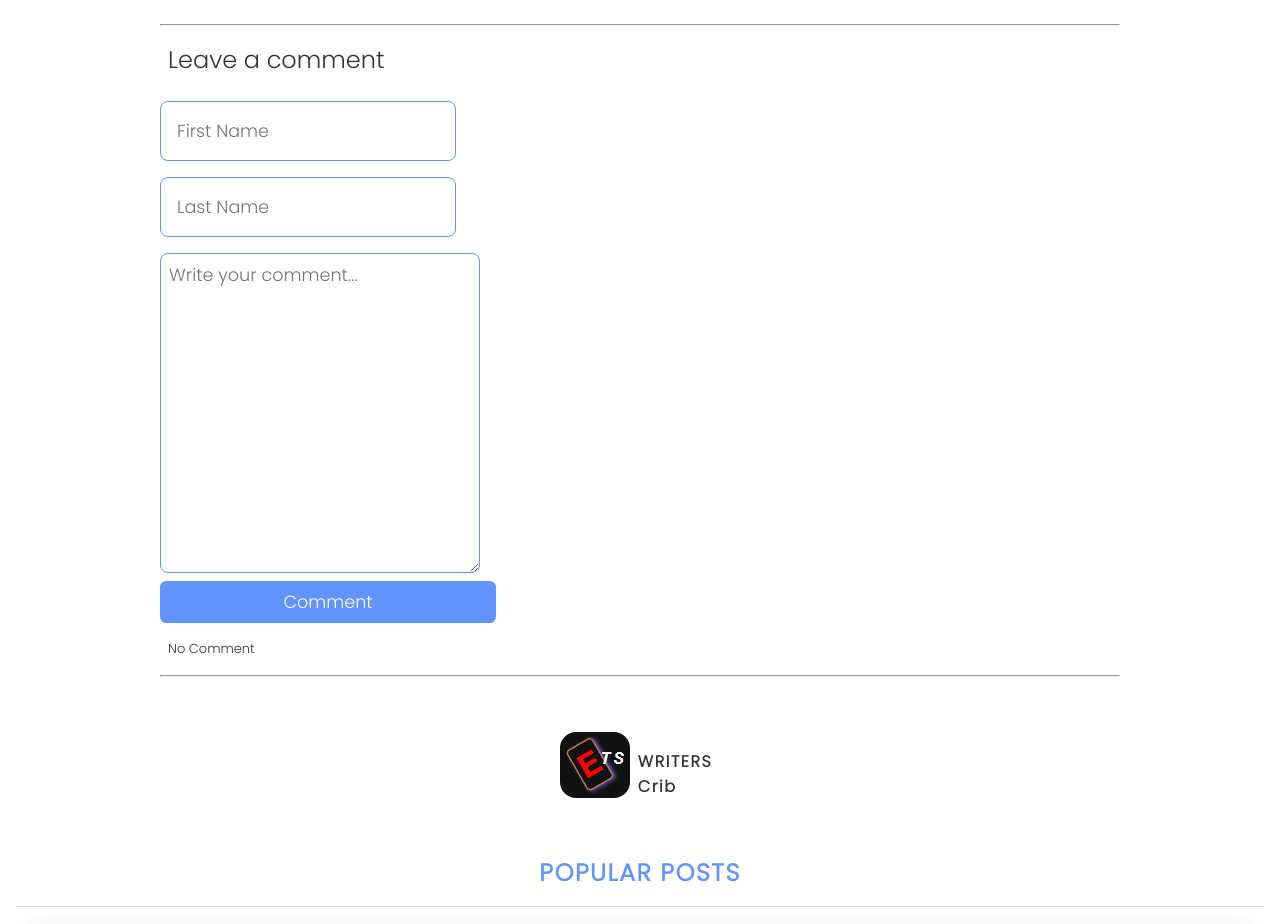
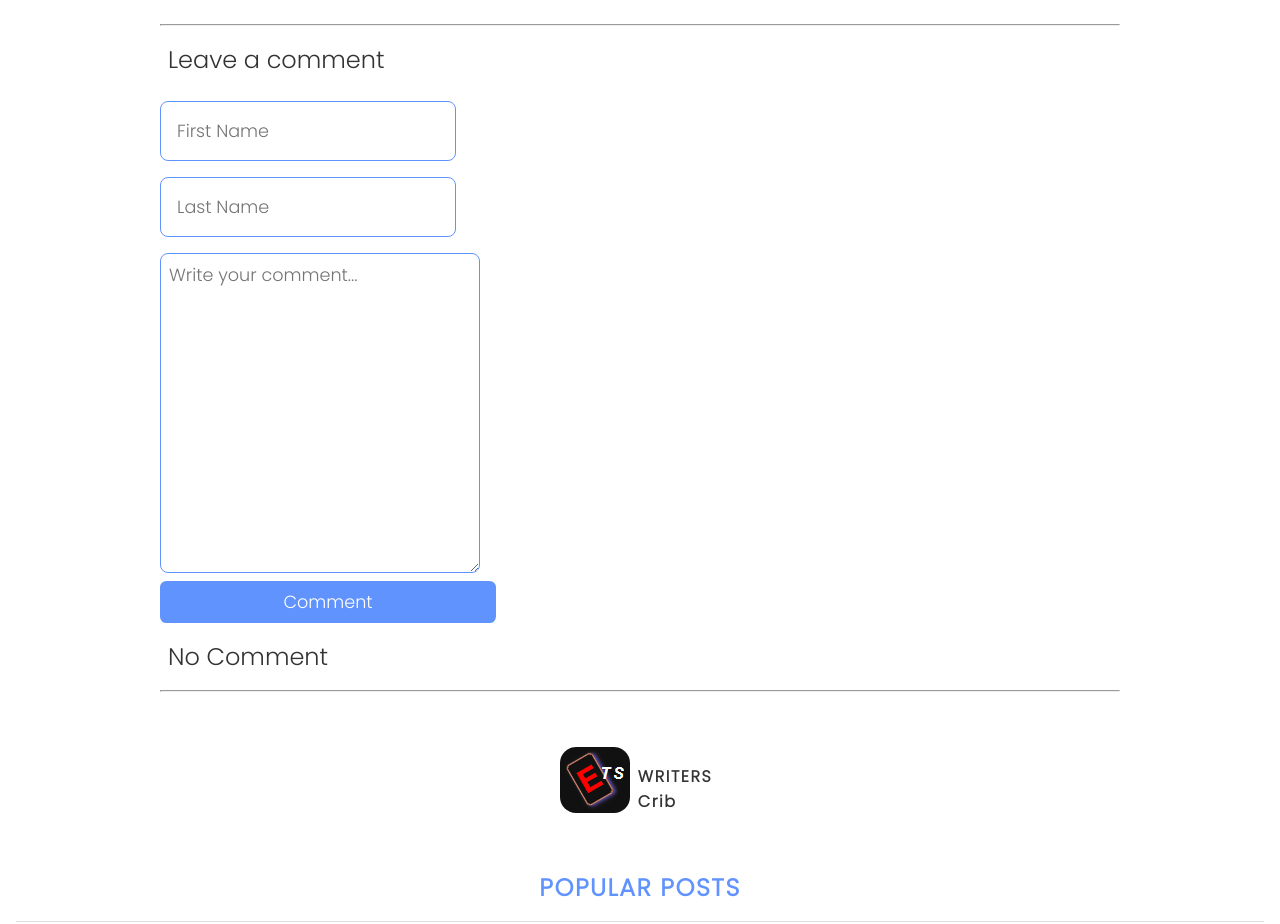
Before and after one commit to Akindele-Ebenezer/ebenlitblog, a PHP site: page /about.php in a window 1280 px wide. Shown: the part 523-1447 px from the top of the page. Run offline with PHP 8.4, Linux system fonts and the light colour scheme; data that the repository does not hold is empty.

Commit message:
Update styles.css

```diff
--- a/styles.css
+++ b/styles.css
@@ -108,7 +108,7 @@ article a {
 	width: 18.5rem;
 }
 
-.comment-section p {
+.comment-section p, .comment-section ~ p {
 	font-size: x-large !important;
 }
 
```
